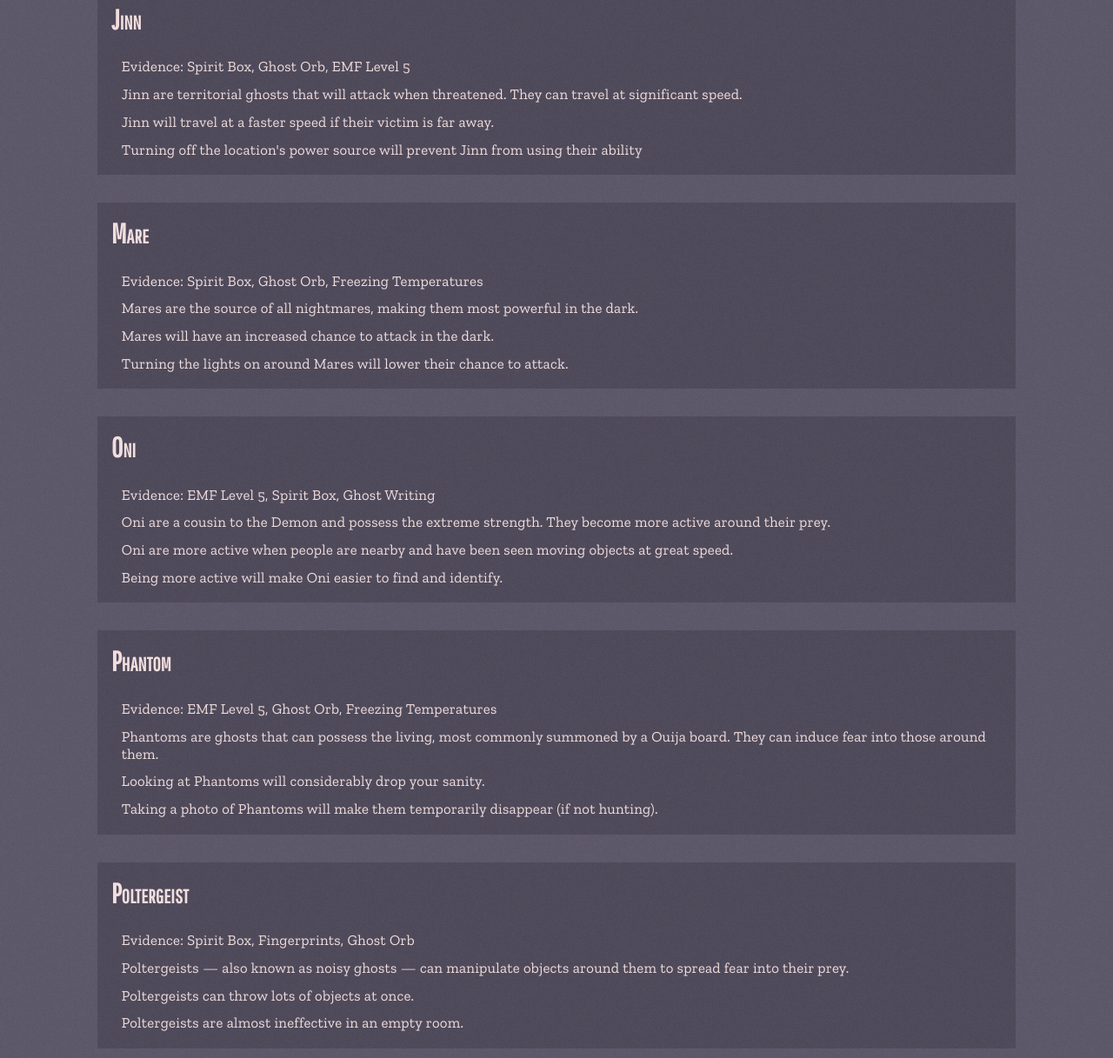
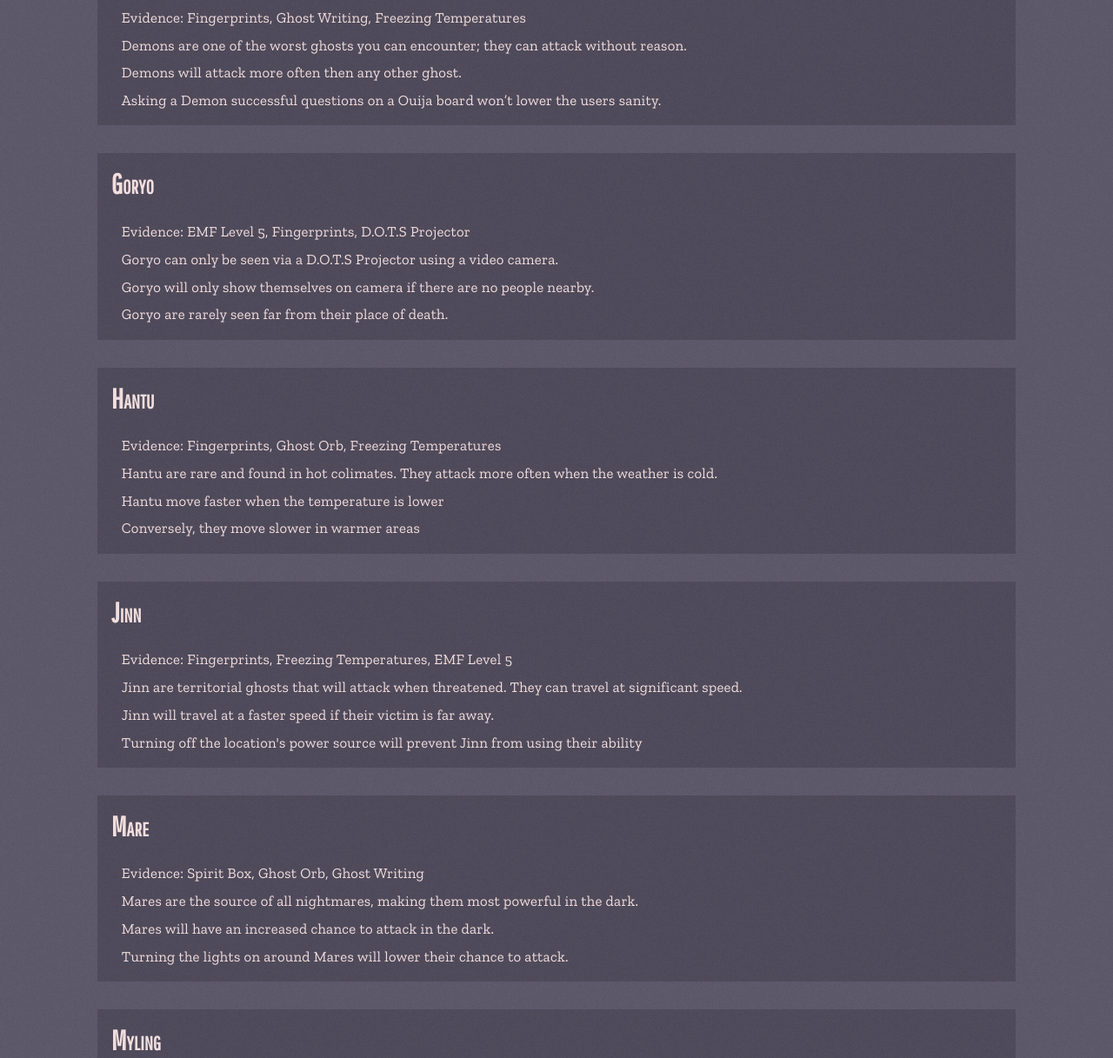
Before and after one commit to Bzly/ghost-book, a plain HTML site: page index.html in a window 1280 px wide. Shown: the part 1108-2325 px from the top of the page at 87% size. Drawn offline with nearby package versions, Linux system fonts and the light colour scheme.

Commit message:
add new ghost types/evidence

```diff
--- a/ghostly.js
+++ b/ghostly.js
@@ -3,18 +3,22 @@
 /* eslint-disable max-len */
 
 const ghostConditions = {
-  'Banshee': ['EMF Level 5', 'Fingerprints', 'Freezing Temperatures'],
-  'Demon': ['Spirit Box', 'Ghost Writing', 'Freezing Temperatures'],
-  'Jinn': ['Spirit Box', 'Ghost Orb', 'EMF Level 5'],
-  'Mare': ['Spirit Box', 'Ghost Orb', 'Freezing Temperatures'],
-  'Oni': ['EMF Level 5', 'Spirit Box', 'Ghost Writing'],
-  'Phantom': ['EMF Level 5', 'Ghost Orb', 'Freezing Temperatures'],
-  'Poltergeist': ['Spirit Box', 'Fingerprints', 'Ghost Orb'],
-  'Revenant': ['EMF Level 5', 'Fingerprints', 'Ghost Writing'],
-  'Shade': ['EMF Level 5', 'Ghost Orb', 'Ghost Writing'],
+  'Banshee': ['Ghost Orb', 'Fingerprints', 'D.O.T.S Projector'],
+  'Demon': ['Fingerprints', 'Ghost Writing', 'Freezing Temperatures'],
+  'Goryo': ['EMF Level 5', 'Fingerprints', 'D.O.T.S Projector'],
+  'Hantu': ['Fingerprints', 'Ghost Orb', 'Freezing Temperatures'],
+  'Jinn': ['Fingerprints', 'Freezing Temperatures', 'EMF Level 5'],
+  'Mare': ['Spirit Box', 'Ghost Orb', 'Ghost Writing'],
+  'Myling': ['EMF Level 5', 'Fingerprints', 'Ghost Writing'],
+  'Oni': ['EMF Level 5', 'Freezing Temperatures', 'D.O.T.S Projector'],
+  'Phantom': ['Spirit Box', 'Fingerprints', 'D.O.T.S Projector'],
+  'Poltergeist': ['Spirit Box', 'Fingerprints', 'Ghost Writing'],
+  'Revenant': ['Ghost Orb', 'Freezing Temperatures', 'Ghost Writing'],
+  'Shade': ['EMF Level 5', 'Freezing Temperatures', 'Ghost Writing'],
   'Spirit': ['Spirit Box', 'Fingerprints', 'Ghost Writing'],
-  'Wraith': ['Fingerprints', 'Freezing Temperatures', 'Spirit Box'],
-  'Yurei': ['Ghost Orb', 'Ghost Writing', 'Freezing Temperatures'],
+  'Wraith': ['EMF Level 5', 'D.O.T.S Projector', 'Spirit Box'],
+  'Yokai': ['Spirit Box', 'Ghost Orb', 'D.O.T.S Projector'],
+  'Yurei': ['Ghost Orb', 'D.O.T.S Projector', 'Freezing Temperatures'],
 };
 
 const possibleEvidence = [
@@ -24,7 +28,9 @@
   'Ghost Orb',
   'Fingerprints',
   'Ghost Writing',
+  'D.O.T.S Projector',
 ];
+// [...new Set(myArray)]
 
 const ghostInformation = {
   'Banshee': {
@@ -86,6 +92,26 @@
     'description': 'Yurei have usually returned to the physical world for the purpose of revenge or hatred.',
     'strength': 'Yurei have been known to have a stronger effect on sanity.',
     'weakness': 'Smudging the room of a Yurei will cause it to not wander around the location for a long time.',
+  },
+  'Hantu': {
+    'description': 'Hantu are rare and found in hot colimates. They attack more often when the weather is cold.',
+    'strength': 'Hantu move faster when the temperature is lower',
+    'weakness': 'Conversely, they move slower in warmer areas',
+  },
+  'Yokai': {
+    'description': 'Yokai are a common ghost and are attracted to voices. They are usually found haunting family homes.',
+    'strength': 'Talking near a Yokai will anger it, and increase the chance it will attack.',
+    'weakness': 'When hunting, a Yokai can only hear voices close to it.',
+  },
+  'Goryo': {
+    'description': 'Goryo can only be seen via a D.O.T.S Projector using a video camera.',
+    'strength': 'Goryo will only show themselves on camera if there are no people nearby.',
+    'weakness': 'Goryo are rarely seen far from their place of death.',
+  },
+  'Myling': {
+    'description': 'Myling are very vocal and active. They are quiet when hunting their prey.',
+    'strength': 'Myling are quieter when hunting.',
+    'weakness': 'Myling more frequently make paranormal sounds.',
   },
 };
 
--- a/style.css
+++ b/style.css
@@ -28,7 +28,7 @@
 	padding-left: 0.5em;
 	padding-right: 0.5em;
 	display: inline-grid;
-	grid-template-columns: 1fr 1fr 1fr;
+	grid-template-columns: repeat(6, 1fr);
 }
 
 .input {
@@ -37,6 +37,23 @@
 	padding: 1em;
 	padding-bottom: 0;
 	display: grid;
+	grid-column: span 2;
+}
+
+/*
+Centre widowed grid elements. Maths.jpg.
+requires double span and double col count above.
+*/
+.input:last-child:nth-child(3n - 1) {
+  grid-column-end: -2;
+}
+
+.input:nth-last-child(2):nth-child(3n + 1) {
+  grid-column-end: 4;
+}
+
+.input:last-child:nth-child(3n - 2) {
+  grid-column-end: 5;
 }
 
 .input.found {
```
Also changed, not shown: img/D.O.T.S Projector.svg (added), 1 other file.
